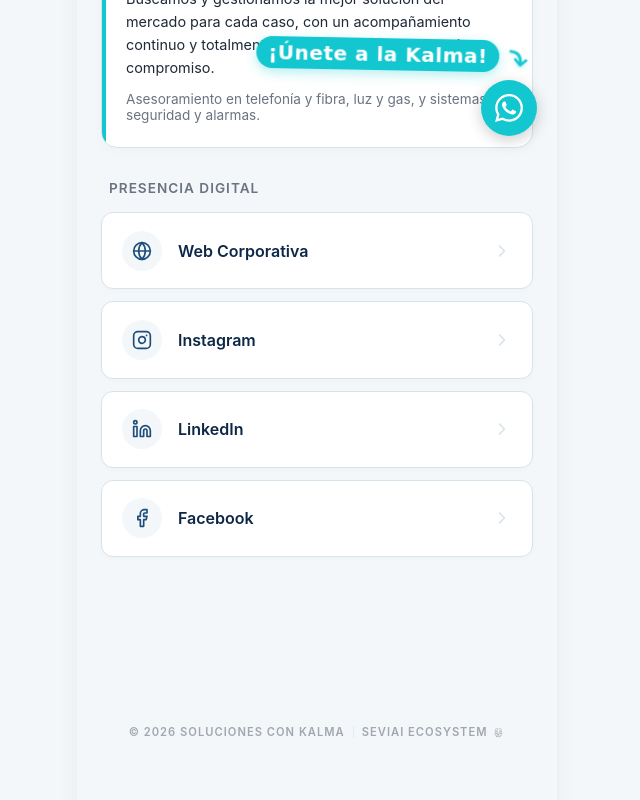
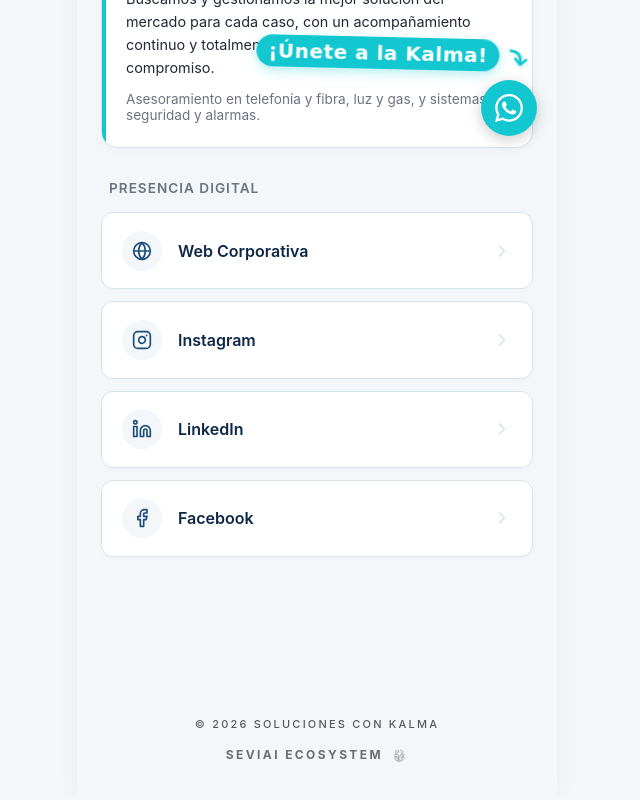
Before and after one commit to RocioCanoFernandez/santiago, a React (Vite) app: page / in a window 1280 px wide. Shown: the part 632-1432 px from the top of the page, without its empty margins (323-963 px from the left). Built offline with nearby package versions, Linux system fonts and the light colour scheme.

Commit message:
Add files via upload

```diff
--- a/src/App.jsx
+++ b/src/App.jsx
@@ -180,30 +180,18 @@
 
       </main>
 
-      {/* SeviAI Ecosystem Footer */}
-      <div className="seviai-footer" style={{
-        display: 'flex',
-        alignItems: 'center',
-        justifyContent: 'center',
-        gap: '0.5rem',
-        padding: '1.5rem',
-        marginTop: '1rem',
-        paddingBottom: '5rem',
-        opacity: 0.6,
-        fontSize: '0.7rem',
-        textTransform: 'uppercase',
-        letterSpacing: '1px',
-        fontWeight: '600',
-        color: 'var(--text-muted)',
-        flexWrap: 'wrap'
-      }}>
-        <p>© 2026 Soluciones con Kalma</p>
-        <div style={{ width: '1px', height: '12px', backgroundColor: 'var(--border-gray)' }}></div>
-        <p style={{ display: 'flex', alignItems: 'center', gap: '0.3rem' }}>
-          SeviAI Ecosystem
-          <img src={data.seviaiLogoUrl} alt="SeviAI" style={{ height: '12px', opacity: 0.8, filter: 'grayscale(100%)' }} />
-        </p>
-      </div>
+
+        {/* Footer SeviAI Ecosystem */}
+        <div style={{ marginTop: '2rem', padding: '0 2rem 2rem 2rem', display: 'flex', flexDirection: 'column', alignItems: 'center', opacity: 0.8, transition: 'opacity 0.3s ease' }} onMouseEnter={(e) => e.currentTarget.style.opacity = '1'} onMouseLeave={(e) => e.currentTarget.style.opacity = '0.8'}>
+          <p style={{ fontSize: '11px', textTransform: 'uppercase', letterSpacing: '0.2em', fontWeight: '500', color: 'rgba(0,0,0,0.8)', textAlign: 'center', marginBottom: '1rem', margin: 0, paddingBottom: '16px' }}>
+            © 2026 Soluciones con Kalma
+          </p>
+          <a href="https://www.seviai.es/" target="_blank" rel="noopener noreferrer" style={{ fontSize: '12px', textTransform: 'uppercase', letterSpacing: '0.2em', fontWeight: 'bold', color: 'rgba(0,0,0,0.7)', display: 'flex', alignItems: 'center', justifyContent: 'center', gap: '8px', textDecoration: 'none', transition: 'color 0.3s ease' }} onMouseEnter={(e) => { e.currentTarget.style.color = '#DCAE56'; if(e.currentTarget.querySelector('img')) e.currentTarget.querySelector('img').style.opacity = '1'; }} onMouseLeave={(e) => { e.currentTarget.style.color = 'rgba(0,0,0,0.7)'; if(e.currentTarget.querySelector('img')) e.currentTarget.querySelector('img').style.opacity = '0.7'; }}>
+            SeviAI Ecosystem
+            <img src="/logo_sin_fondo.png" alt="SeviAI" style={{ height: '16px', width: 'auto', opacity: 0.7, filter: 'grayscale(100%)', transition: 'opacity 0.3s ease' }} />
+          </a>
+        </div>
+
 
       {/* Floating WhatsApp Area */}
       <div className={`floating-whatsapp-wrapper ${showCta ? 'visible' : ''}`}>
```
